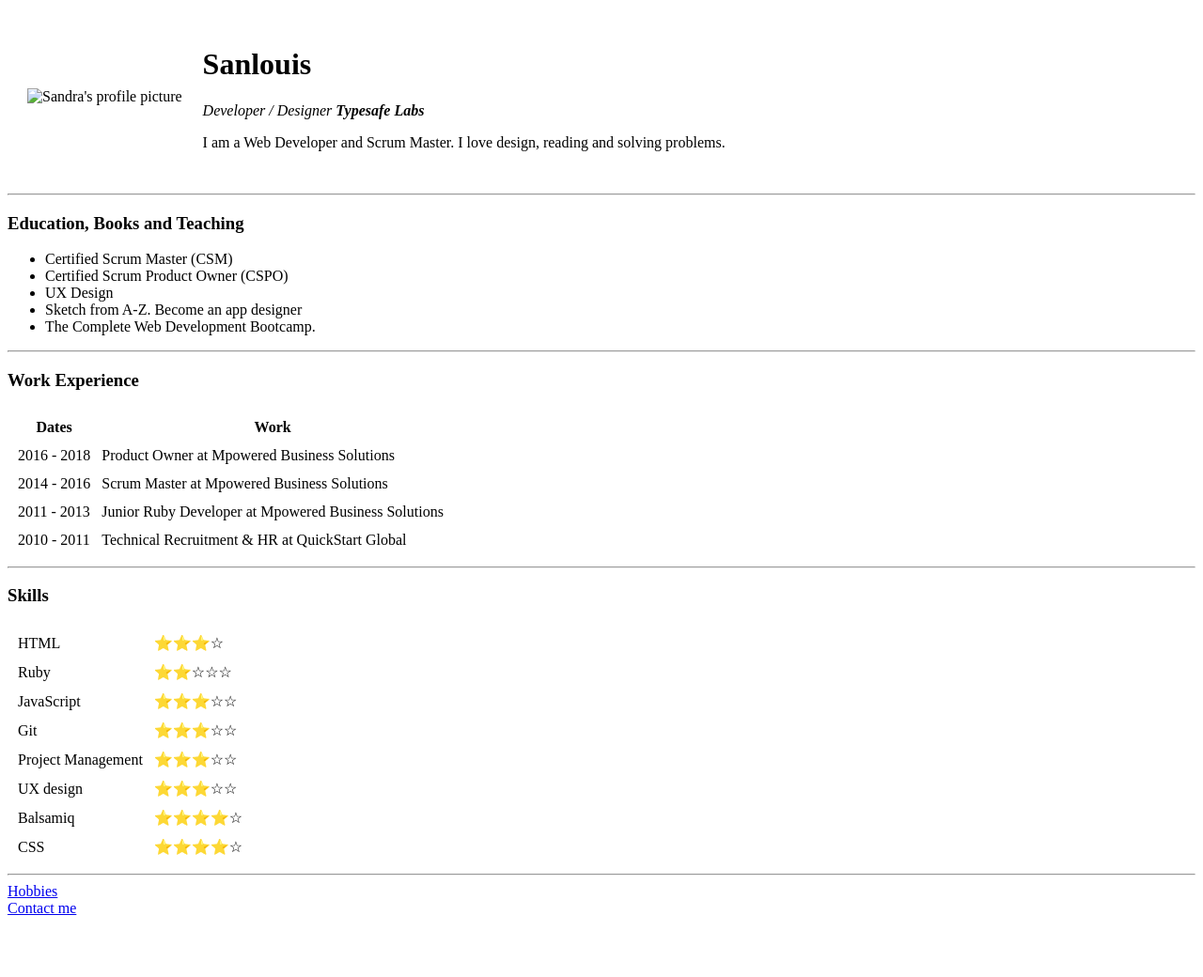
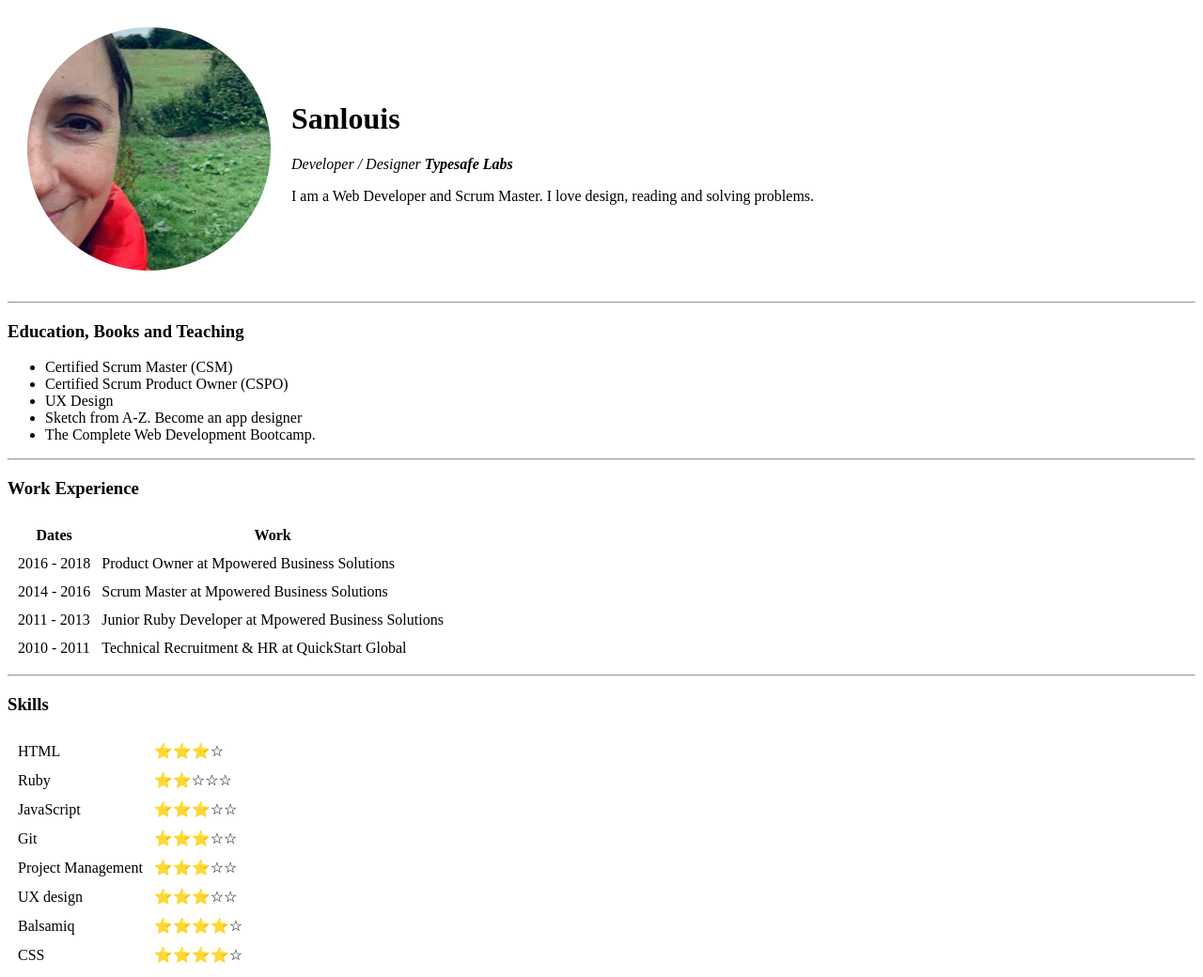
Before and after one commit to sanlouis/cv, a plain HTML site: page index.html in a window 1280 px wide. Shown: the top 1040 px of the page at 94% size. Before the commit the page ends 984 px from the top, so only its background shows below. Drawn offline with Linux system fonts and the light colour scheme.

Commit message:
Amended index file to fix broken image

```diff
--- a/index.html
+++ b/index.html
@@ -8,7 +8,7 @@
 <body>
     <table cellspacing="20">
         <tr>
-            <td><img src="sandra-circle.png" alt="Sandra's profile picture"></td>
+            <td><img src="images/sandra-circle.png" alt="Sandra's profile picture"></td>
             <td><h1>Sanlouis</h1><p><em>Developer / Designer <strong>Typesafe Labs</strong></em></p>
             <p>I am a Web Developer and Scrum Master. I love design, reading and solving problems.</p></td>
         </tr>
```
